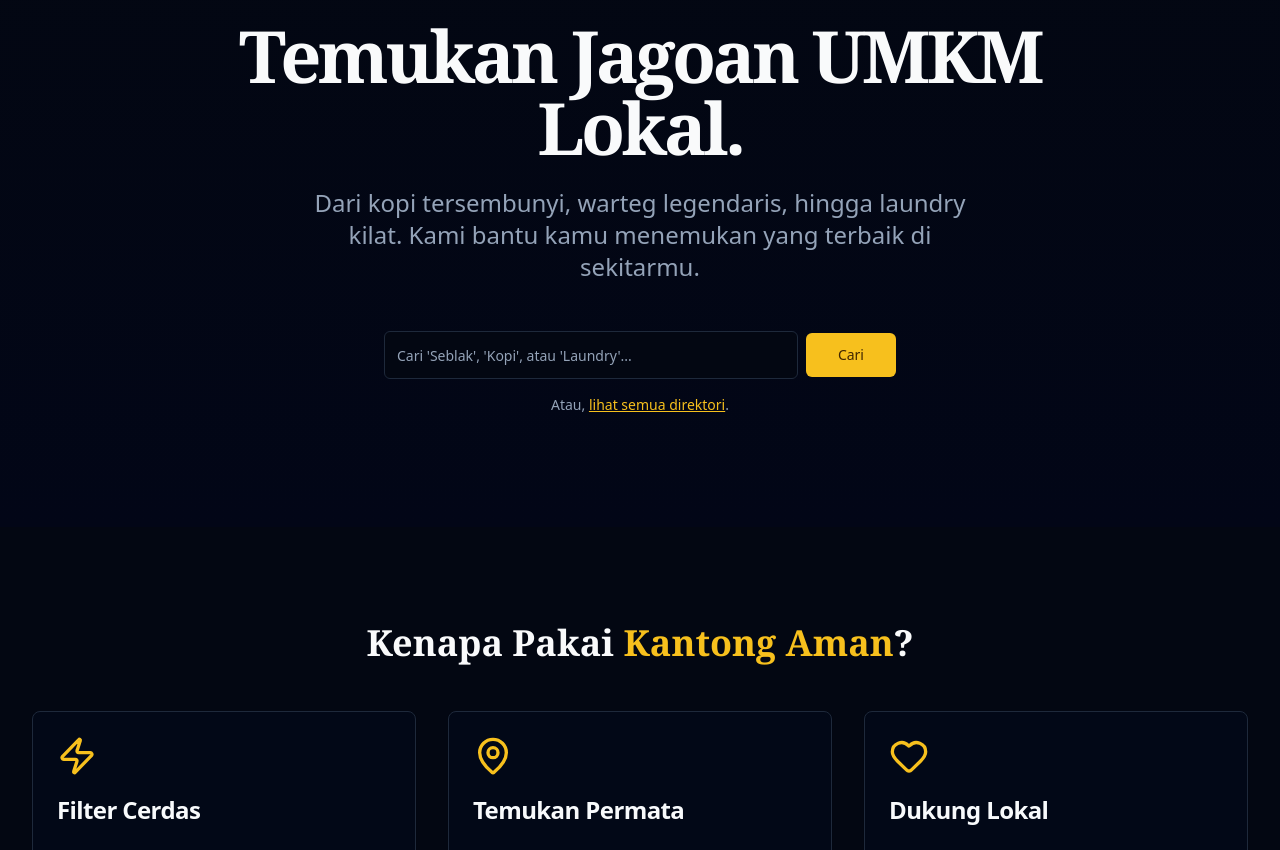
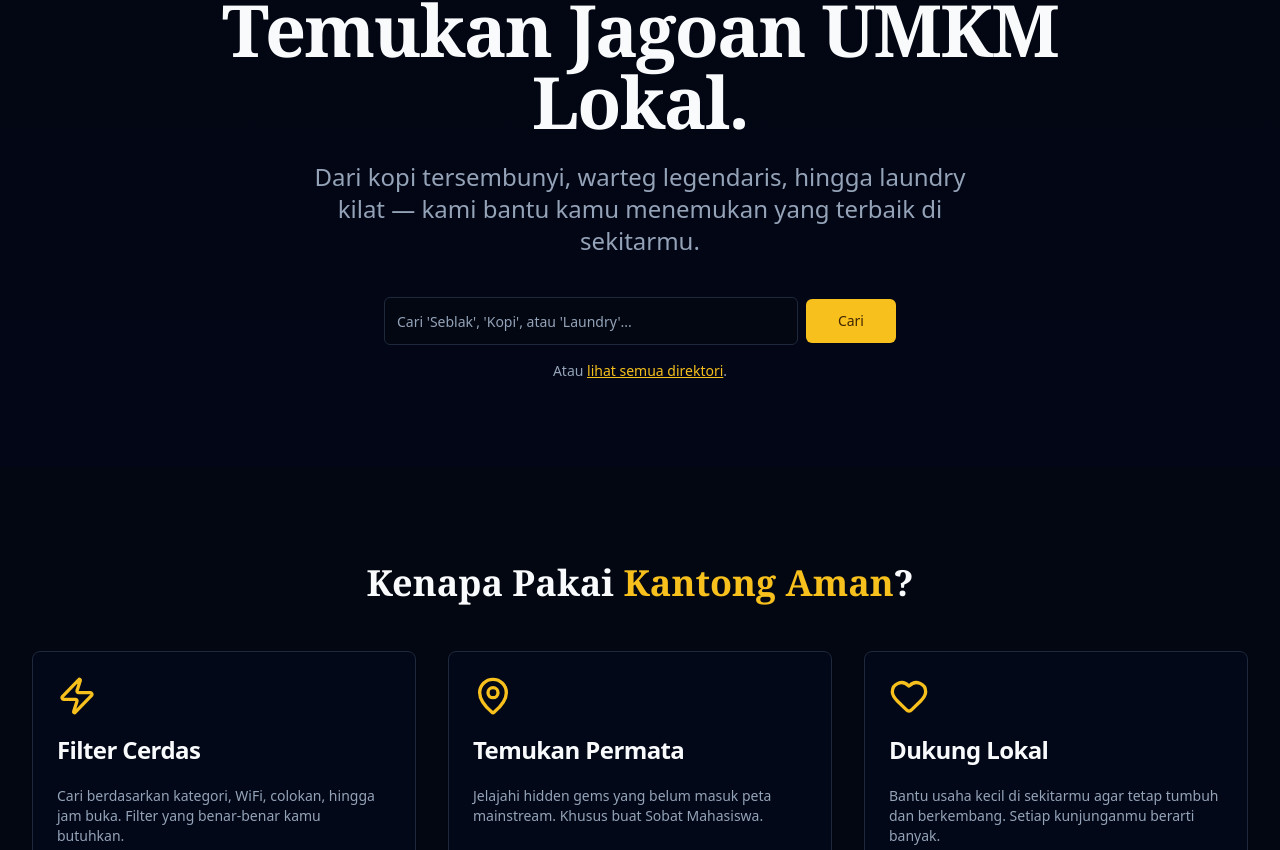
Before and after one commit to haerulyudaaditiya/direktori-umkm-web-in-action, a React (Vite) app: page / in a window 1280 px wide. Shown: the part 150-1000 px from the top of the page. Built offline with nearby package versions, Linux system fonts and the light colour scheme.

Commit message:
refactor(arch): Implementasi Arsitektur Master (SharedLayout, ESM, Tema Lokal, X-Factor Styling)

```diff
--- a/package.json
+++ b/package.json
@@ -14,6 +14,7 @@
     "@radix-ui/react-slot": "^1.2.3",
     "class-variance-authority": "^0.7.1",
     "clsx": "^2.1.1",
+    "framer-motion": "^12.23.24",
     "lucide-react": "^0.552.0",
     "next-themes": "^0.4.6",
     "react": "^19.1.1",
--- /dev/null
+++ b/src/components/layout/AnimatedOutlet.jsx
@@ -0,0 +1,30 @@
+import React from 'react'
+import { Outlet, useLocation } from 'react-router-dom'
+import { AnimatePresence, motion as Motion } from 'framer-motion'
+
+function AnimatedOutlet() {
+  const location = useLocation();
+
+  return (
+    // AnimatePresence "mendeteksi" saat komponen di dalamnya (Outlet)
+    // akan diganti (berdasarkan 'location.pathname')
+    <AnimatePresence mode="wait">
+      <Motion.div
+        key={location.pathname} // Kunci animasi adalah URL
+
+        // Animasi Awal (Masuk)
+        initial={{ opacity: 0, y: 15 }} // Mulai dari transparan & sedikit di bawah
+        animate={{ opacity: 1, y: 0 }} // Jadi solid & di posisi normal
+
+        // Animasi Keluar
+        exit={{ opacity: 0, y: 15 }} // Menghilang & turun sedikit
+
+        transition={{ duration: 0.3, ease: 'easeInOut' }}
+      >
+        <Outlet />
+      </Motion.div>
+    </AnimatePresence>
+  )
+}
+
+export default AnimatedOutlet
--- a/src/components/layout/SharedLayout.jsx
+++ b/src/components/layout/SharedLayout.jsx
@@ -1,5 +1,6 @@
 import React from 'react';
-import { Outlet } from 'react-router-dom';
+import { Outlet } from 'react-router-dom'; // <-- HAPUS IMPORT INI
+import AnimatedOutlet from './AnimatedOutlet'; // <-- 1. IMPORT INI
 import Navbar from './Navbar';
 import Footer from './Footer';
 
@@ -7,9 +8,8 @@
   return (
     <div className="relative flex min-h-screen flex-col">
       <Navbar />
-      {/* 'flex-1' memaksa 'main' untuk mengisi sisa ruang, mendorong Footer ke bawah */}
       <main className="flex-1">
-        <Outlet />
+        <AnimatedOutlet /> {/* <-- 2. GANTI <Outlet /> DENGAN INI */}
       </main>
       <Footer />
     </div>
--- a/src/pages/DirectoryPage.jsx
+++ b/src/pages/DirectoryPage.jsx
@@ -1,15 +1,15 @@
-import React, { useState, useEffect, useMemo } from "react";
-import { Link, useSearchParams } from "react-router-dom";
-import { Skeleton } from "@/components/ui/skeleton";
-import { Input } from "@/components/ui/input";
+import React, { useState, useEffect, useMemo } from 'react';
+import { Link, useSearchParams } from 'react-router-dom';
+import { Skeleton } from '@/components/ui/skeleton';
+import { Input } from '@/components/ui/input';
 import {
   Select,
   SelectContent,
   SelectItem,
   SelectTrigger,
   SelectValue,
-} from "@/components/ui/select";
-import { Badge } from "@/components/ui/badge";
+} from '@/components/ui/select';
+import { Badge } from '@/components/ui/badge';
 import {
   Card,
   CardContent,
@@ -17,35 +17,35 @@
   CardFooter,
   CardHeader,
   CardTitle,
-} from "@/components/ui/card";
+} from '@/components/ui/card';
 
 function DirectoryPage() {
   const [searchParams] = useSearchParams();
-  const initialSearchTerm = searchParams.get("search") || "";
+  const initialSearchTerm = searchParams.get('search') || '';
 
   const [umkmList, setUmkmList] = useState([]);
   const [isLoading, setIsLoading] = useState(true);
 
   const [searchTerm, setSearchTerm] = useState(initialSearchTerm);
 
-  const [selectedCategory, setSelectedCategory] = useState("Semua");
+  const [selectedCategory, setSelectedCategory] = useState('Semua');
   const [selectedTags, setSelectedTags] = useState([]);
 
   useEffect(() => {
-    fetch("/data.json")
+    fetch('/data.json')
       .then((response) => response.json())
       .then((data) => {
         setUmkmList(data);
         setIsLoading(false);
       })
       .catch((error) => {
-        console.error("Gagal mengambil data:", error);
+        console.error('Gagal mengambil data:', error);
         setIsLoading(false);
       });
   }, []);
 
   const { allCategories, allTags } = useMemo(() => {
-    const categories = new Set(["Semua"]);
+    const categories = new Set(['Semua']);
     const tags = new Set();
 
     umkmList.forEach((item) => {
@@ -76,7 +76,7 @@
   const filteredUMKM = useMemo(() => {
     return umkmList.filter((umkm) => {
       const categoryMatch =
-        selectedCategory === "Semua" || umkm.kategori === selectedCategory;
+        selectedCategory === 'Semua' || umkm.kategori === selectedCategory;
       const searchMatch = umkm.nama
         .toLowerCase()
         .includes(searchTerm.toLowerCase());
@@ -94,7 +94,6 @@
         <div className="container mx-auto p-4 md:p-8">
           <Skeleton className="h-10 w-1/3 mb-2" />
           <Skeleton className="h-6 w-1/2 mb-8" />
-
           <Card className="mb-8 p-4 md:p-6">
             <div className="grid grid-cols-1 md:grid-cols-3 gap-4 mb-4">
               <Skeleton className="h-10 md:col-span-2" />
@@ -109,7 +108,6 @@
               </div>
             </div>
           </Card>
-
           <div className="grid grid-cols-1 md:grid-cols-2 lg:grid-cols-3 gap-6">
             {[...Array(6)].map((_, index) => (
               <Card key={index} className="w-full flex flex-col">
@@ -137,7 +135,6 @@
     );
   }
 
-  // --- PERBAIKAN 3: Menghapus {" "} yang tidak perlu ---
   return (
     <div className="bg-background text-foreground min-h-screen">
       <div className="container mx-auto p-4 md:p-8">
@@ -155,7 +152,6 @@
               onChange={(e) => setSearchTerm(e.target.value)}
               value={searchTerm}
             />
-
             <Select
               onValueChange={handleCategoryChange}
               value={selectedCategory}
@@ -183,7 +179,7 @@
                   <Badge
                     key={tag}
                     onClick={() => handleTagToggle(tag)}
-                    variant={isActive ? "default" : "outline"}
+                    variant={isActive ? 'default' : 'outline'}
                     className="cursor-pointer"
                   >
                     {tag}
@@ -198,7 +194,7 @@
           <div className="grid grid-cols-1 md:grid-cols-2 lg:grid-cols-3 gap-6">
             {filteredUMKM.map((umkm) => (
               <Link to={`/umkm/${umkm.slug}`} key={umkm.id} className="flex">
-                <Card className="w-full flex flex-col hover:border-primary transition-colors duration-200">
+                <Card className="w-full flex flex-col hover:border-primary transition-all duration-300 ease-in-out hover:shadow-lg hover:-translate-y-1">
                   <CardHeader>
                     <CardTitle className="text-2xl">{umkm.nama}</CardTitle>
                     <CardDescription>
--- a/src/pages/LandingPage.jsx
+++ b/src/pages/LandingPage.jsx
@@ -15,36 +15,28 @@
   const [searchTerm, setSearchTerm] = useState('');
   const navigate = useNavigate();
 
-  // Logika "Advance Search"
   const handleSearchSubmit = (e) => {
     e.preventDefault();
-    if (searchTerm.trim() === '') {
-      navigate('/direktori');
-    } else {
-      navigate(`/direktori?search=${searchTerm}`);
-    }
+    const query = searchTerm.trim();
+    navigate(query ? `/direktori?search=${query}` : '/direktori');
   };
 
   return (
-    // 'Fragment' <>...</> digunakan karena layout di-handle oleh SharedLayout
     <>
-      {/* BAGIAN 1: HERO SECTION */}
-      {/* Layout ini (flex-1) dirancang untuk 'pas' di dalam <main> dari SharedLayout,
-        mengisi sisa ruang vertikal antara Navbar dan Footer.
-      */}
-      <section className="flex-1 flex flex-col items-center justify-center p-8 text-center bg-gradient-to-b from-background to-slate-50 dark:from-background dark:to-slate-950">
-        <div className="container max-w-4xl py-20">
-          <h1 className="text-5xl md:text-7xl font-bold mb-6 tracking-tighter">
+      {/* Hero Section */}
+      <section className="flex flex-col items-center justify-center min-h-[70vh] text-center bg-gradient-to-b from-background to-slate-50 dark:from-background dark:to-slate-950">
+        <div className="container max-w-4xl py-20 px-6">
+          <h1 className="text-5xl md:text-7xl font-bold mb-6 tracking-tight">
             Temukan Jagoan UMKM Lokal.
           </h1>
-          <p className="text-xl md:text-2xl text-muted-foreground max-w-2xl mx-auto mb-12">
-            Dari kopi tersembunyi, warteg legendaris, hingga laundry kilat. Kami
-            bantu kamu menemukan yang terbaik di sekitarmu.
+          <p className="text-lg md:text-2xl text-muted-foreground max-w-2xl mx-auto mb-10">
+            Dari kopi tersembunyi, warteg legendaris, hingga laundry kilat —
+            kami bantu kamu menemukan yang terbaik di sekitarmu.
           </p>
 
           <form
             onSubmit={handleSearchSubmit}
-            className="w-full max-w-lg mx-auto flex items-center space-x-2 mb-4"
+            className="flex items-center justify-center gap-2 max-w-lg mx-auto mb-4"
           >
             <Input
               type="text"
@@ -57,8 +49,9 @@
               Cari
             </Button>
           </form>
+
           <p className="text-sm text-muted-foreground">
-            Atau,{' '}
+            Atau{' '}
             <Link
               to="/direktori"
               className="text-primary underline hover:opacity-80 font-medium"
@@ -70,46 +63,48 @@
         </div>
       </section>
 
-      {/* BAGIAN 2: FEATURES SECTION */}
+      {/* Features Section */}
       <section className="container mx-auto py-24 px-8">
         <h2 className="text-4xl font-bold text-center mb-12">
           Kenapa Pakai <span className="text-primary">Kantong Aman</span>?
         </h2>
+
         <div className="grid grid-cols-1 md:grid-cols-3 gap-8">
-          <Card>
+          <Card className="hover:shadow-lg transition-all duration-300">
             <CardHeader>
               <Zap className="h-10 w-10 text-primary mb-4" />
               <CardTitle>Filter Cerdas</CardTitle>
             </CardHeader>
             <CardContent>
               <CardDescription>
-                Bukan cuma kategori. Cari berdasarkan "Ada WiFi", "Colokan
-                Banyak", atau "Buka 24 Jam". Filter yang benar-benar kamu
-                butuhkan.
+                Cari berdasarkan kategori, WiFi, colokan, hingga jam buka.
+                Filter yang benar-benar kamu butuhkan.
               </CardDescription>
             </CardContent>
           </Card>
-          <Card>
+
+          <Card className="hover:shadow-lg transition-all duration-300">
             <CardHeader>
               <MapPin className="h-10 w-10 text-primary mb-4" />
               <CardTitle>Temukan Permata</CardTitle>
             </CardHeader>
             <CardContent>
               <CardDescription>
-                Temukan "hidden gems" yang tidak ada di peta mainstream. Kami
-                kurasi khusus untuk Sobat Mahasiswa.
+                Jelajahi hidden gems yang belum masuk peta mainstream. Khusus
+                buat Sobat Mahasiswa.
               </CardDescription>
             </CardContent>
           </Card>
-          <Card>
+
+          <Card className="hover:shadow-lg transition-all duration-300">
             <CardHeader>
               <Heart className="h-10 w-10 text-primary mb-4" />
               <CardTitle>Dukung Lokal</CardTitle>
             </CardHeader>
             <CardContent>
               <CardDescription>
-                Bantu usaha kecil di sekitarmu agar tetap bertahan dan
-                berkembang. Setiap kunjunganmu sangat berarti.
+                Bantu usaha kecil di sekitarmu agar tetap tumbuh dan berkembang.
+                Setiap kunjunganmu berarti banyak.
               </CardDescription>
             </CardContent>
           </Card>
--- a/tailwind.config.js
+++ b/tailwind.config.js
@@ -5,6 +5,13 @@
   darkMode: ['class'],
   content: ['./index.html', './src/**/*.{js,jsx,ts,tsx}'],
   theme: {
+    container: {
+      center: true,
+      padding: '2rem',
+      screens: {
+        '2xl': '1400px',
+      },
+    },
     extend: {
       borderRadius: {
         lg: 'var(--radius)',
```
Also changed, not shown: 1 other file (tests, documents, lock files or other folders).
